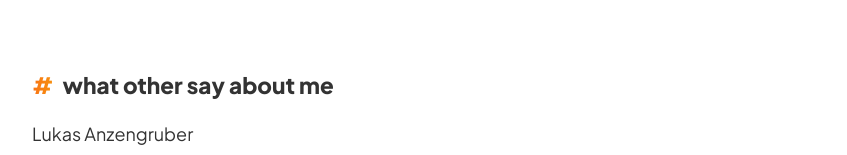
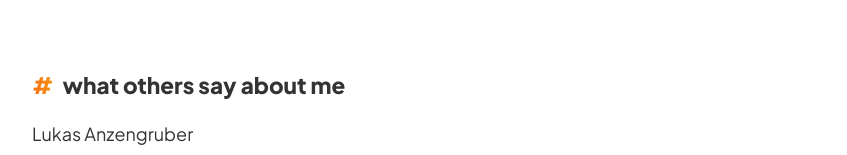
Before and after one commit to kitsunekyo/mostviertel.tech, a Next.js app: page / in a window 1280 px wide. Shown: the part 1449-1604 px from the top of the page, without its empty margins (208-1055 px from the left). Built offline with nearby package versions, Linux system fonts and the light colour scheme.

Commit message:
fix typo

```diff
--- a/src/pages/index.js
+++ b/src/pages/index.js
@@ -148,7 +148,7 @@ export default function Home({ recentPosts }) {
             >
               #
             </span>
-            what other say about me
+            what others say about me
           </h2>
           <div
             className="flex overflow-auto flex-nowrap"
```
